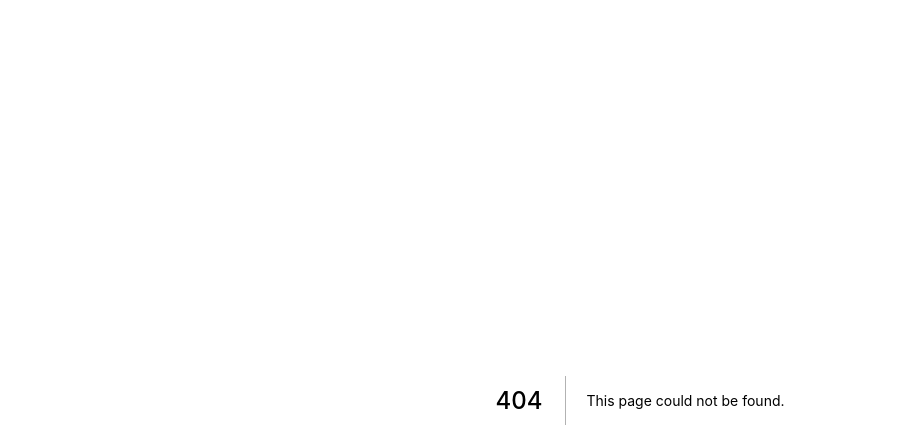
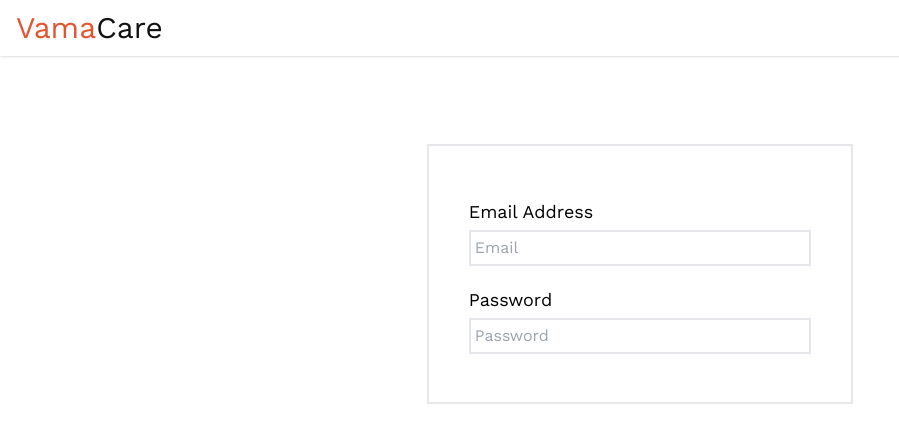
Before and after one commit to FCS-Project/fcs-frontend, a Next.js app: page /signup in a window 1280 px wide. Before the commit this address had no page. Shown: the top 448 px of the page, without its empty margins (0-899 px from the left). Built offline with nearby package versions, Linux system fonts and the light colour scheme.

Commit message:
signup, header, input, logo

```diff
--- /dev/null
+++ b/components/common/Header.js
@@ -0,0 +1,12 @@
+import React from "react";
+import Logo from "./Logo";
+
+function Header() {
+  return (
+    <div className="bg-white top-0 fixed z-10 w-full px-4 h-10 sm:h-11 md:h-12 lg:h-14 flex items-center shadow">
+      <Logo />
+    </div>
+  );
+}
+
+export default Header;
--- /dev/null
+++ b/components/common/Input.js
@@ -0,0 +1,19 @@
+import React from "react";
+
+function Input({ heading, type, placeholder, state, setState, disabled }) {
+  return (
+    <div className="my-2">
+      <div className="my-1 text-sm sm:text-base lg:text-lg">{heading}</div>
+      <input
+        className="w-full outline-none border-2 p-1 br-4 focus:border-theme placeholder:text-xs sm:placeholder:text-base"
+        type={type ?? "text"}
+        placeholder={placeholder}
+        value={state}
+        onChange={(e) => setState(e.target.value)}
+        disabled={disabled}
+      />
+    </div>
+  );
+}
+
+export default Input;
--- /dev/null
+++ b/components/common/Logo.js
@@ -0,0 +1,11 @@
+import React from "react";
+
+function Logo() {
+  return (
+    <div className="text-theme text-xl md:text-2xl lg:text-3xl">
+      Vama<span className="text-black">Care</span>
+    </div>
+  );
+}
+
+export default Logo;
--- a/pages/index.js
+++ b/pages/index.js
@@ -1,12 +1,16 @@
-import SEO from "../components/SEO";
+import Header from "../components/common/Header";
+import SEO from "../components/common/SEO";
 
 export default function Home() {
   return (
+    <>
+      <Header />
       <div className="p-5">
         <SEO />
         <h1 className="font-bold text-4xl mt-5 text-theme">
           FCS project is up and running!
         </h1>
       </div>
+    </>
   );
 }
--- /dev/null
+++ b/pages/signup.js
@@ -0,0 +1,38 @@
+import React, { useState } from "react";
+import Header from "../components/common/Header";
+import Input from "../components/common/Input";
+
+function Signup() {
+  const [email, setEmail] = useState(null);
+  const [password, setPassword] = useState(null);
+  const [dto, setDto] = useState(null);
+  const onSubmit = () => {
+    if (email && password) {
+      setDto({ email: email, password: password });
+      console.log(dto);
+    }
+  };
+  return (
+    <>
+      <Header />
+      <div className="mt-20 flex justify-center">
+        <div className="flex flex-col border-2 p-10 w-2/3 sm:w-3/5 md:w-2/5 lg:w-1/3 mt-16">
+          <Input
+            heading={"Email Address"}
+            placeholder={"Email"}
+            state={email}
+            setState={setEmail}
+          />
+          <Input
+            heading={"Password"}
+            placeholder={"Password"}
+            state={password}
+            setState={setPassword}
+          />
+        </div>
+      </div>
+    </>
+  );
+}
+
+export default Signup;
```
Also changed, not shown: components/common/SEO.js (renamed from components/SEO.js). Lines whose indentation alone changed are shown as unchanged.
